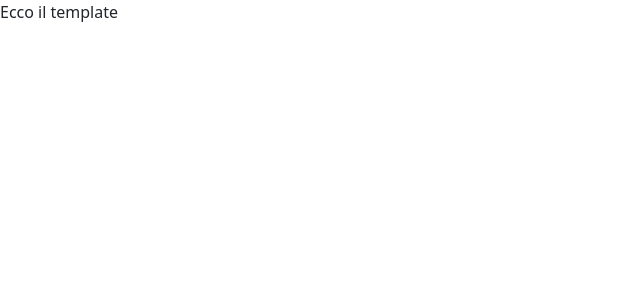
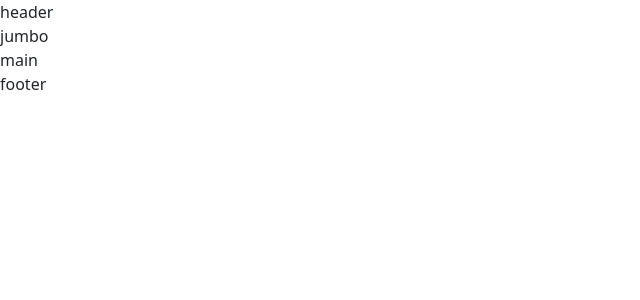
Before and after one commit to AndreaGul/progetto-finale-team-5-frontend, a Vue app: page / in a window 1280 px wide. Shown: the top 300 px of the page, without its empty margins (0-640 px from the left). Built offline with nearby package versions, Linux system fonts and the light colour scheme.

Commit message:
feat: struttura e components

```diff
--- a/src/App.vue
+++ b/src/App.vue
@@ -1,11 +1,22 @@
 <script>
+import AppHeader from './components/AppHeader.vue';
+import AppMain from './components/AppMain.vue';
+import AppFooter from './components/AppFooter.vue';
 export default {
   name: 'Template',
+
+  components: {
+    AppHeader,
+    AppMain,
+    AppFooter,
+  },
 };
 </script>
 
 <template>
-  <div>Ecco il template</div>
+  <AppHeader></AppHeader>
+  <AppMain></AppMain>
+  <AppFooter></AppFooter>
 </template>
 
 <style scoped></style>
--- /dev/null
+++ b/src/components/AppFooter.vue
@@ -0,0 +1,11 @@
+<script>
+export default {
+  name: 'Footer',
+};
+</script>
+
+<template>
+  <div>footer</div>
+</template>
+
+<style scoped></style>
--- /dev/null
+++ b/src/components/AppHeader.vue
@@ -0,0 +1,11 @@
+<script>
+export default {
+  name: 'Header',
+};
+</script>
+
+<template>
+  <div>header</div>
+</template>
+
+<style scoped></style>
--- /dev/null
+++ b/src/components/AppJumbotron.vue
@@ -0,0 +1,11 @@
+<script>
+export default {
+  name: 'Jumbotron',
+};
+</script>
+
+<template>
+  <div>jumbo</div>
+</template>
+
+<style scoped></style>
--- /dev/null
+++ b/src/components/AppMain.vue
@@ -0,0 +1,17 @@
+<script>
+import AppJumbotron from './AppJumbotron.vue';
+export default {
+  name: 'Main',
+
+  components: {
+    AppJumbotron,
+  },
+};
+</script>
+
+<template>
+  <AppJumbotron></AppJumbotron>
+  <div>main</div>
+</template>
+
+<style scoped></style>
```
